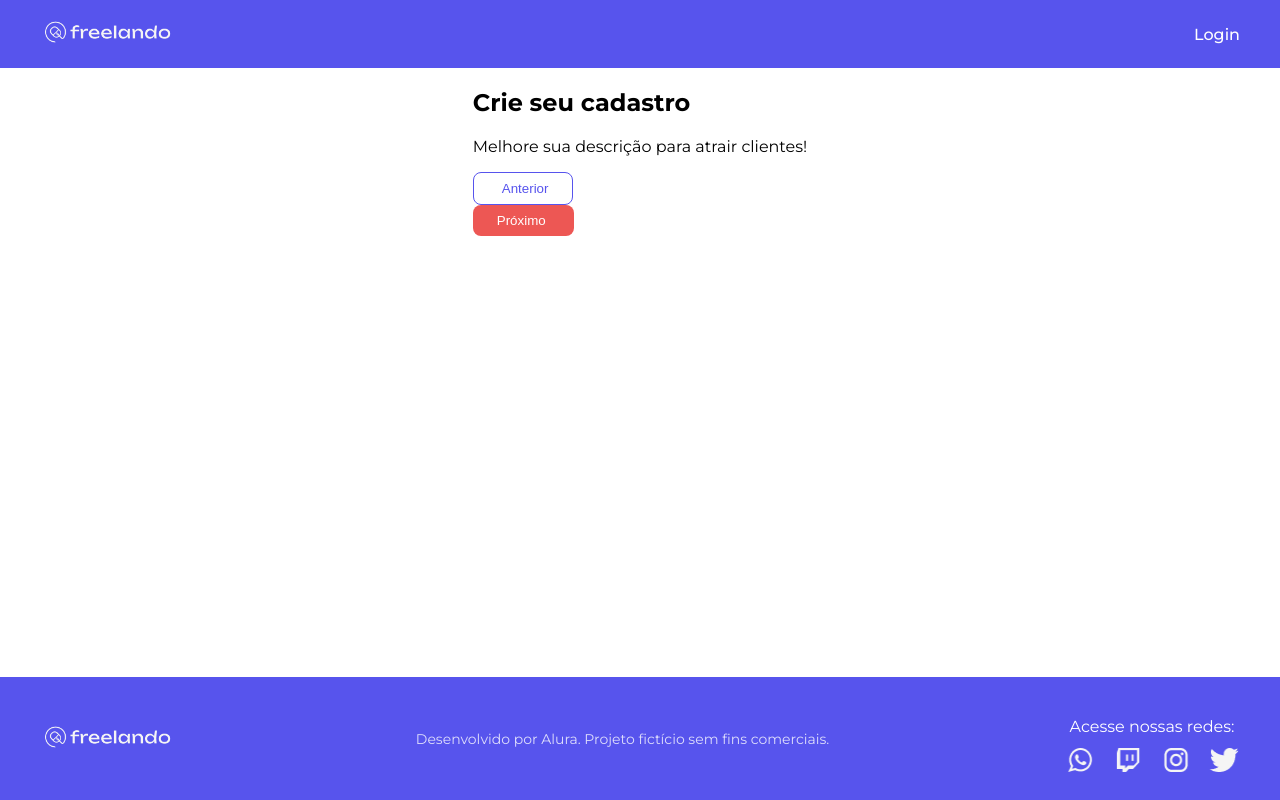
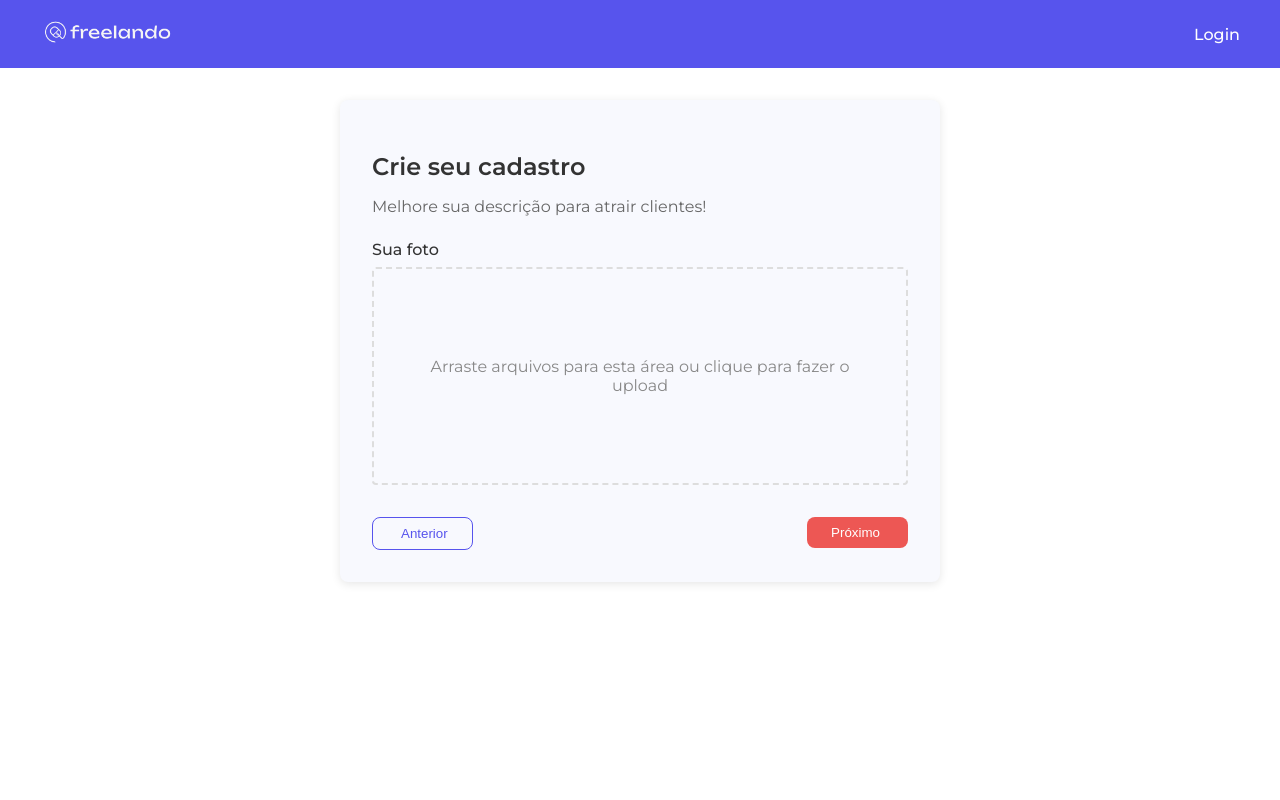
Before and after one commit to alexandre-costa-81/freelando, an Angular app: page /cadastro/perfil in a window 1280 px wide. Shown: the top 800 px of the page. Built offline with nearby package versions, Linux system fonts and the light colour scheme.

Commit message:
feat: add photo upload functionality with preview to perfil form

```diff
--- a/src/app/pages/perfil-form/perfil-form.component.html
+++ b/src/app/pages/perfil-form/perfil-form.component.html
@@ -5,6 +5,35 @@
       <p class="cadastro-form__subtitle">Melhore sua descrição para atrair clientes!</p>
 
       <form [formGroup]="perfilForm" (ngSubmit)="onProximo()">
+
+        <div class="cadastro-form__field">
+          <label for="foto" class="cadastro-form__label">Sua foto</label>
+          <div class="cadastro-form__upload-container">
+            <div
+              class="cadastro-form__upload-area"
+              [class.cadastro-form__upload-area--has-preview]="fotoPreview"
+              (click)="fileInput.click()"
+            >
+            @if (!fotoPreview) {
+              <div class="cadastro-form__upload-placeholder">
+                <i class="fas fa-cloud-upload-alt"></i>
+                <p>Arraste arquivos para esta área ou clique para fazer o upload</p>
+              </div>
+            } @else {
+              <img [src]="fotoPreview" alt="Pré-visualização da foto" class="cadastro-form__foto-preview">
+            }
+            <input
+              #fileInput
+              type="file"
+              id="foto"
+              (change)="onFotoSelecionada($event)"
+              class="cadastro-form__file-input"
+              accept="image/*"
+              style="display: none;"
+            />
+            </div>
+          </div>
+        </div>
 
         <div class="cadastro-form__actions">
           <app-button
--- a/src/app/pages/perfil-form/perfil-form.component.scss
+++ b/src/app/pages/perfil-form/perfil-form.component.scss
@@ -0,0 +1,203 @@
+.cadastro-form {
+  display: flex;
+  justify-content: center;
+  min-height: 100vh;
+  padding: 2rem;
+
+  &__container {
+    width: 100%;
+    max-width: 600px;
+  }
+
+  &__card {
+    background-color: #f8f9fe;
+    border-radius: 8px;
+    box-shadow: 0 2px 10px rgba(0, 0, 0, 0.1);
+    padding: 2rem;
+  }
+
+  &__title {
+    font-size: 1.5rem;
+    font-weight: 600;
+    margin-bottom: 0.5rem;
+    color: #333;
+  }
+
+  &__subtitle {
+    font-size: 1rem;
+    color: #666;
+    margin-bottom: 1.5rem;
+  }
+
+  &__field {
+    margin-bottom: 1.5rem;
+  }
+
+  &__label {
+    display: block;
+    font-weight: 500;
+    margin-bottom: 0.5rem;
+    color: #333;
+  }
+
+  &__input, &__select, &__textarea {
+    width: 100%;
+    padding: 0.75rem;
+    border: 1px solid #ddd;
+    border-radius: 4px;
+    font-size: 1rem;
+    transition: border-color 0.2s;
+
+    &:focus {
+      outline: none;
+      border-color: #0066cc;
+    }
+  }
+
+  &__textarea {
+    resize: vertical;
+    min-height: 80px;
+  }
+
+  &__field-info {
+    display: flex;
+    justify-content: space-between;
+    font-size: 0.85rem;
+    color: #666;
+    margin-top: 0.25rem;
+  }
+
+  &__caracteres {
+    color: #0066cc;
+    font-weight: 500;
+  }
+
+  &__field-example {
+    font-size: 0.85rem;
+    color: #888;
+    font-style: italic;
+    margin-top: 0.25rem;
+  }
+
+  &__upload-container {
+    width: 100%;
+  }
+
+  &__upload-area {
+    border: 2px dashed #ddd;
+    border-radius: 4px;
+    padding: 2rem;
+    text-align: center;
+    cursor: pointer;
+    transition: border-color 0.2s;
+    height: 150px;
+    display: flex;
+    align-items: center;
+    justify-content: center;
+
+    &:hover {
+      border-color: #0066cc;
+    }
+
+    &--with-preview {
+      padding: 0;
+      border: none;
+    }
+  }
+
+  &__upload-placeholder {
+    color: #888;
+
+    i {
+      font-size: 2rem;
+      margin-bottom: 0.5rem;
+    }
+
+    p {
+      margin: 0;
+    }
+  }
+
+  &__foto-preview {
+    width: 100%;
+    height: 100%;
+    object-fit: cover;
+    border-radius: 4px;
+  }
+
+  &__chips {
+    display: flex;
+    flex-wrap: wrap;
+    gap: 0.5rem;
+    margin-top: 0.5rem;
+  }
+
+  &__row {
+    display: flex;
+    gap: 1rem;
+    margin-bottom: 1rem;
+
+    &--header {
+      margin-bottom: 0.5rem;
+    }
+  }
+
+  &__column {
+    flex: 1;
+
+    &--actions {
+      flex: 0 0 40px;
+      display: flex;
+      align-items: center;
+    }
+  }
+
+  &__icon-button {
+    background: none;
+    border: none;
+    color: #ff3b30;
+    cursor: pointer;
+    padding: 0.5rem;
+    font-size: 1rem;
+
+    &:hover {
+      color: #d63030;
+    }
+  }
+
+  &__text-button {
+    background: none;
+    border: none;
+    color: #0066cc;
+    cursor: pointer;
+    padding: 0;
+    font-size: 0.9rem;
+    display: flex;
+    align-items: center;
+    gap: 0.25rem;
+
+    &:hover {
+      text-decoration: underline;
+    }
+
+    i {
+      font-size: 1rem;
+    }
+  }
+
+  &__add-button {
+    margin-top: 0.5rem;
+  }
+
+  &__actions {
+    display: flex;
+    justify-content: space-between;
+    margin-top: 2rem;
+  }
+
+  &__error {
+    color: #ff3b30;
+    font-size: 0.85rem;
+    margin-top: 0.25rem;
+  }
+}
--- a/src/app/pages/perfil-form/perfil-form.component.ts
+++ b/src/app/pages/perfil-form/perfil-form.component.ts
@@ -23,7 +23,7 @@
 })
 export class PerfilFormComponent implements OnInit{
   perfilForm!: FormGroup;
-  fotoPreview: string | ArrayBuffer | undefined;
+  fotoPreview!: string | ArrayBuffer | null;
 
   habilidades: Habilidade[] = [
     { nome: 'Fullstack', selecionada: false },
@@ -70,6 +70,18 @@
     }
   }
 
+  onFotoSelecionada(event: any): void {
+    const file = event.target.files[0];
+    if (file) {
+      const reader = new FileReader();
+      reader.onload = () => {
+        this.fotoPreview = reader.result;
+        this.perfilForm.patchValue({ foto: file, fotoPreview: this.fotoPreview });
+      };
+      reader.readAsDataURL(file);
+    }
+  }
+
   private inicializarFormulario(): void {
     this.perfilForm = this.fb.group({
       foto: [''],
--- a/src/app/shared/services/cadastro.service.ts
+++ b/src/app/shared/services/cadastro.service.ts
@@ -4,7 +4,7 @@
 import { Idioma } from '../models/idioma.interface';
 
 interface CadastroData {
-  foto?: string;
+  foto?: string | ArrayBuffer | null;
   resumo?: string;
   habilidadesSelecionadas?: Array<Habilidade>;
   idiomas?: Array<Idioma>;
```
